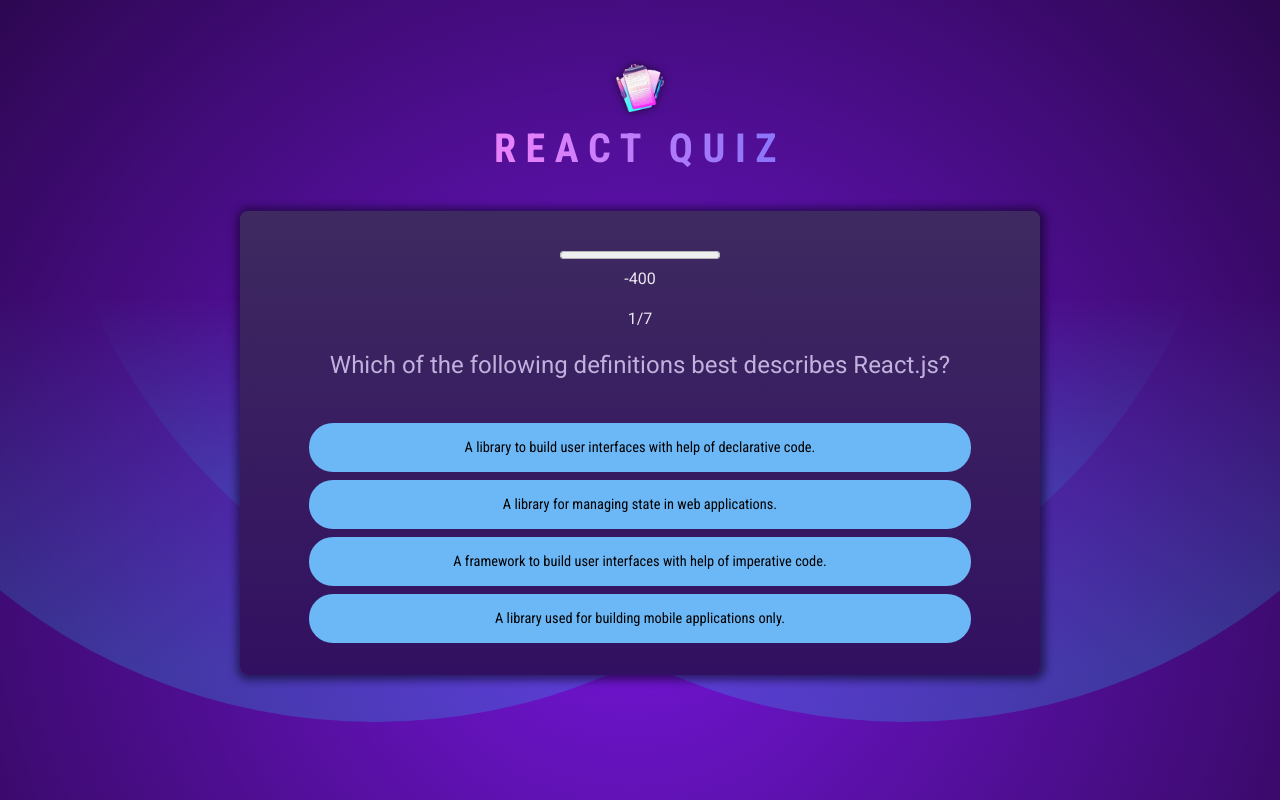
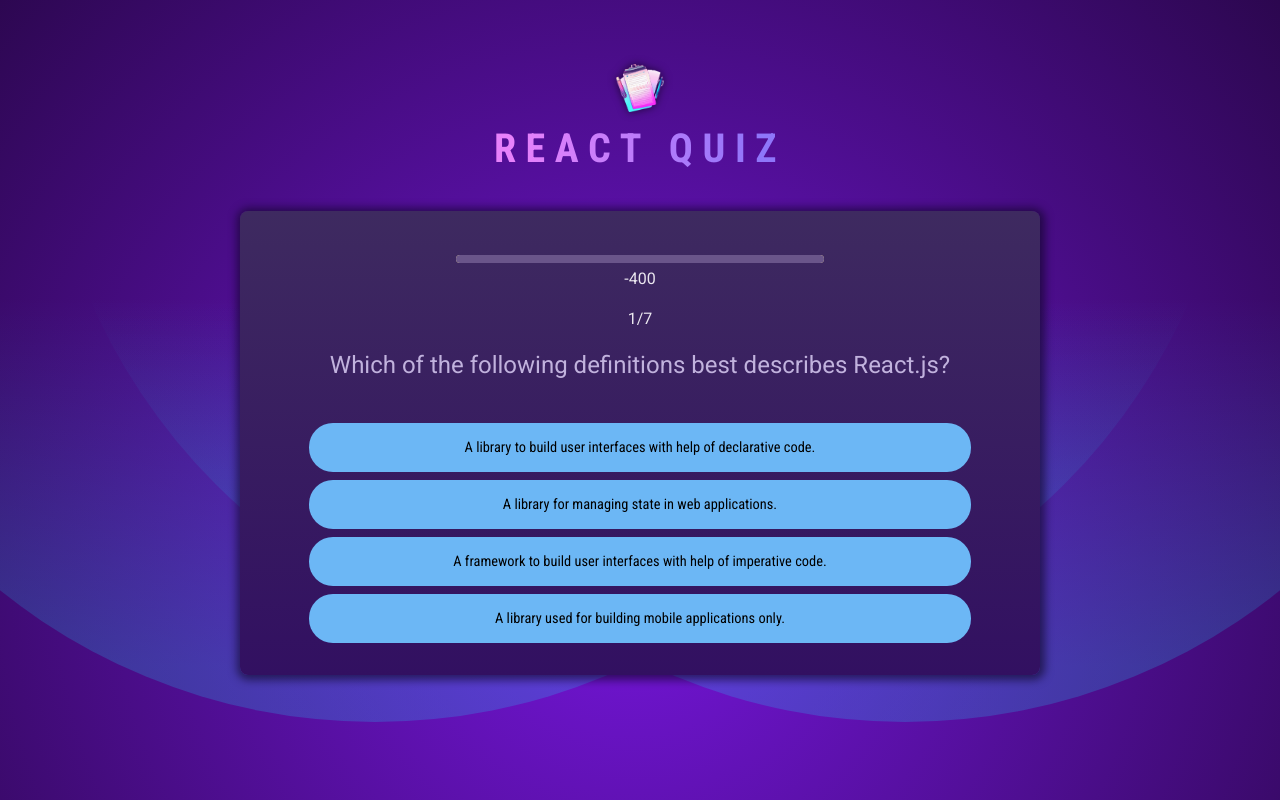
Before and after one commit to Mahrryie/quiz-game-react, a React (Vite) app: page / in a window 1280 px wide. Built offline with nearby package versions, Linux system fonts and the light colour scheme.

Commit message:
fixed timer

```diff
--- a/package.json
+++ b/package.json
@@ -17,10 +17,10 @@
     "@types/react": "^18.2.15",
     "@types/react-dom": "^18.2.7",
     "@vitejs/plugin-react": "^4.0.3",
-    "eslint": "^8.45.0",
-    "eslint-plugin-react": "^7.32.2",
+    "eslint": "^8.57.0",
+    "eslint-plugin-react": "^7.34.3",
     "eslint-plugin-react-hooks": "^4.6.2",
-    "eslint-plugin-react-refresh": "^0.4.3",
+    "eslint-plugin-react-refresh": "^0.4.7",
     "vite": "^4.4.5"
   }
 }
--- a/src/components/QuestionTimer.jsx
+++ b/src/components/QuestionTimer.jsx
@@ -2,7 +2,7 @@
 
 const INTERVAL_MS = 100;
 
-export default function QuestionTimer({ time, onTimeout }) {
+export default function QuestionTimer({ time, onTimeout, mode }) {
   const [timeValue, setTimeValue] = useState(time);
 
   useEffect(() => {
@@ -16,6 +16,7 @@
   }, []);
 
   useEffect(() => {
+    console.log("set timeout");
     const timeout = setTimeout(() => {
       onTimeout();
     }, time);
@@ -27,7 +28,7 @@
 
   return (
     <>
-      <progress id="question-time" value={timeValue} max={time} />
+      <progress id="question" value={timeValue} max={time} className={mode} />
       <div>{timeValue}</div>
     </>
   );
--- a/src/components/Quiz.jsx
+++ b/src/components/Quiz.jsx
@@ -9,6 +9,8 @@
 export default function Quiz() {
   const [answerState, setAnswerState] = useState("");
   const [userAnswers, setUsersAnswers] = useState([]);
+
+  let timer = QUESTION_TIME;
 
   const activeQuestionId =
     answerState === "" ? userAnswers.length : userAnswers.length - 1;
@@ -50,13 +52,22 @@
     );
   }
 
+  if (answerState === "selected") {
+    timer = 1000;
+  }
+
+  if (answerState !== "") {
+    timer = 2000;
+  }
+
   return (
     <>
       <div id="quiz">
         <QuestionTimer
           key={`timer-${activeQuestionId}`}
-          onTimeout={handleTimeout}
-          time={QUESTION_TIME}
+          onTimeout={answerState === "" ? handleTimeout : null}
+          time={timer}
+          mode={answerState}
         />
         <div id="question">
           <p>
--- a/src/index.css
+++ b/src/index.css
@@ -1,11 +1,11 @@
-@import url('https://fonts.googleapis.com/css2?family=Roboto+Condensed:wght@400;700&family=Roboto:wght@400;700&display=swap');
+@import url("https://fonts.googleapis.com/css2?family=Roboto+Condensed:wght@400;700&family=Roboto:wght@400;700&display=swap");
 
 * {
   box-sizing: border-box;
 }
 
 html {
-  font-family: 'Roboto', sans-serif;
+  font-family: "Roboto", sans-serif;
   line-height: 1.5;
 
   color: #ebe7ef;
@@ -42,7 +42,7 @@
 }
 
 header h1 {
-  font-family: 'Roboto Condensed', sans-serif;
+  font-family: "Roboto Condensed", sans-serif;
   font-weight: bold;
   font-size: 2.5rem;
   letter-spacing: 0.6rem;
@@ -57,7 +57,7 @@
   max-width: 40rem;
   margin: 2rem auto;
   font-size: 0.8rem;
-  font-family: 'Roboto Condensed', sans-serif;
+  font-family: "Roboto Condensed", sans-serif;
   text-align: center;
 }
 
@@ -90,14 +90,14 @@
 }
 
 #question-overview {
-  font-family: 'Roboto Condensed', sans-serif;
+  font-family: "Roboto Condensed", sans-serif;
   font-size: 0.8rem;
   color: #9082a3;
   margin: 0;
   text-transform: uppercase;
 }
 
-#question progress {
+#quiz progress {
   width: 50%;
   height: 0.5rem;
   border-radius: 24px;
@@ -105,30 +105,30 @@
   margin: 0;
 }
 
-#question progress::-webkit-progress-bar {
+#quiz progress::-webkit-progress-bar {
   background: #6a558a;
   border-radius: 24px;
 }
 
-#question progress::-webkit-progress-value {
+#quiz progress::-webkit-progress-value {
   background: #9e5ef8;
   border-radius: 24px;
 }
 
-#question progress.answered {
+#quiz progress.selected {
   background: #f8e59c;
 }
 
-#question progress.answered::-webkit-progress-value {
+#quiz progress.selected::-webkit-progress-value {
   background: #f8e59c;
 }
 
-#question progress.answered::-webkit-progress-bar {
+#question progress.selected::-webkit-progress-bar {
   background: #6a558a;
 }
 
-#question h2 {
-  font-family: 'Roboto', sans-serif;
+#quiz h2 {
+  font-family: "Roboto", sans-serif;
   font-size: 1.5rem;
   font-weight: normal;
   margin: 0.5rem 0 2.5rem 0;
@@ -153,7 +153,7 @@
 .answer button {
   display: inline-block;
   width: 100%;
-  font-family: 'Roboto Condensed', sans-serif;
+  font-family: "Roboto Condensed", sans-serif;
   font-size: 0.9rem;
   padding: 1rem 2rem;
   border: none;
@@ -195,7 +195,7 @@
 }
 
 #skip-action button {
-  font-family: 'Roboto Condensed', sans-serif;
+  font-family: "Roboto Condensed", sans-serif;
   font-size: 1rem;
   border: none;
   background: transparent;
@@ -233,7 +233,7 @@
 }
 
 #summary h2 {
-  font-family: 'Roboto', sans-serif;
+  font-family: "Roboto", sans-serif;
   font-size: 3rem;
   text-align: center;
   margin: 0;
@@ -253,7 +253,7 @@
 }
 
 #summary h3 {
-  font-family: 'Roboto Condensed', sans-serif;
+  font-family: "Roboto Condensed", sans-serif;
   font-size: 1rem;
   margin: 0 auto;
   display: flex;
@@ -274,7 +274,7 @@
 
 #summary .user-answer {
   margin: 0.25rem 0;
-  font-family: 'Roboto Condensed', sans-serif;
+  font-family: "Roboto Condensed", sans-serif;
   font-weight: bold;
   color: #251e2f;
 }
@@ -309,13 +309,13 @@
 }
 
 #summary-stats .number {
-  font-family: 'Roboto Condensed', sans-serif;
+  font-family: "Roboto Condensed", sans-serif;
   font-size: 3rem;
   color: #594276;
 }
 
 #summary-stats .text {
-  font-family: 'Roboto Condensed', sans-serif;
+  font-family: "Roboto Condensed", sans-serif;
   text-transform: uppercase;
   font-size: 0.8rem;
   color: #30273a;
```
Also changed, not shown: 1 other file (tests, documents, lock files or other folders).
